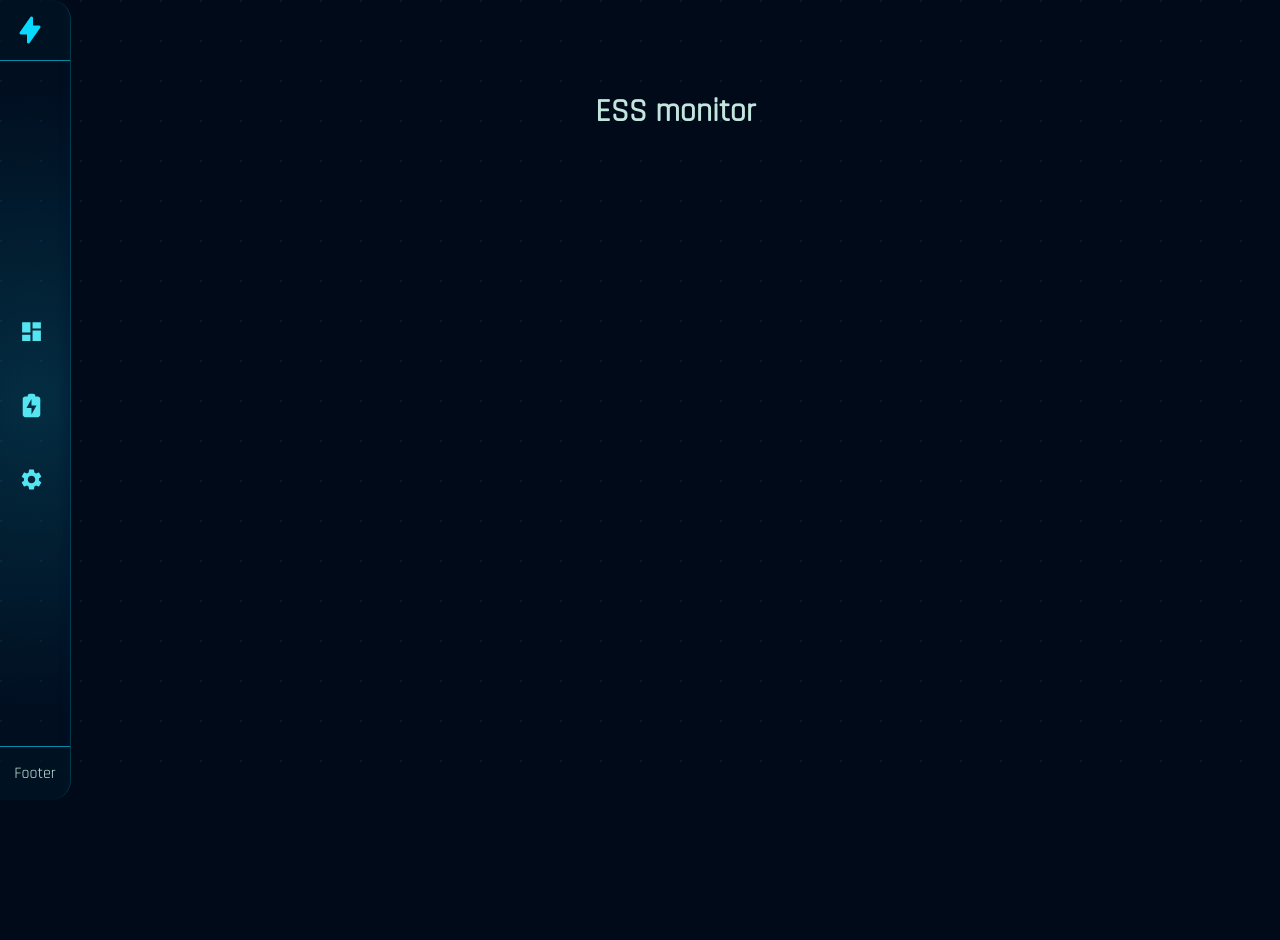
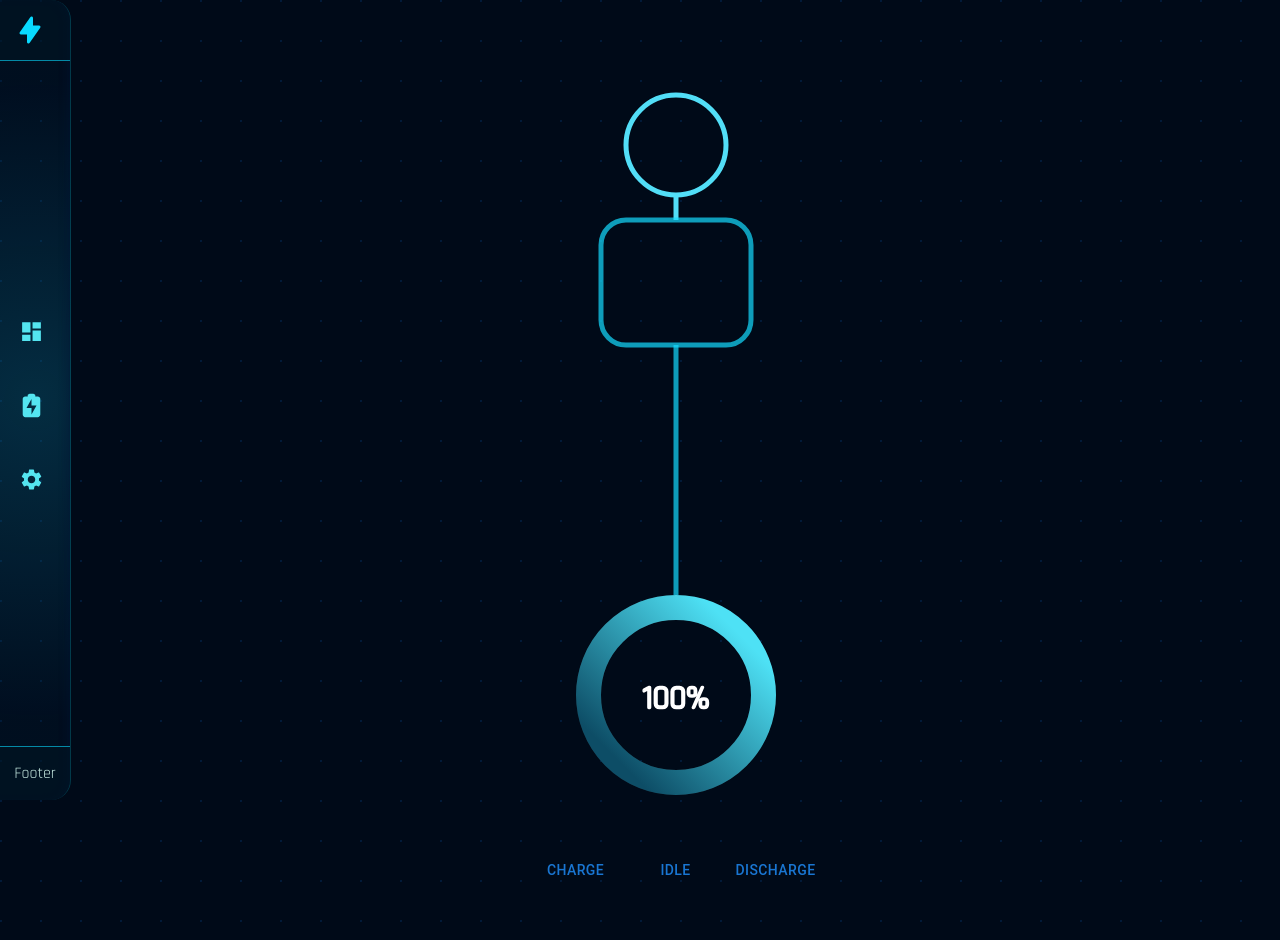
Before and after one commit to Stockman-Jr/react-project, a React (Create React App) app in the folder dashboard-ui/: page /ess-monitor in a window 1280 px wide. Before the commit the page ends 800 px from the top, so only its background shows below. Built offline with nearby package versions, Linux system fonts and the light colour scheme; the HTML template or start-up script is replaced by a standard one.

Commit message:
Add monitor page

```diff
--- a/dashboard-ui/src/App.css
+++ b/dashboard-ui/src/App.css
@@ -37,3 +37,18 @@ h1 {
   text-align: center;
   align-items: center;
 }
+
+.path-ani {
+  animation: draw 10s infinite;
+  animation-timing-function: linear;
+}
+
+@keyframes draw {
+  0% {
+    stroke-opacity: 1;
+  }
+  100% {
+    stroke-dashoffset: 0;
+    stroke-opacity: 1;
+  }
+}
--- a/dashboard-ui/src/App.js
+++ b/dashboard-ui/src/App.js
@@ -3,6 +3,7 @@ import { Routes, Route } from "react-router-dom";
 import "./App.css";
 import SideBar from "./components/SideBar";
 import Dashboard from "./pages/Dashboard";
+import EssMonitor from "./pages/EssMonitor";
 
 function App() {
   return (
@@ -11,7 +12,7 @@ function App() {
       <main>
         <Routes>
           <Route path="/" element={<Dashboard />} />
-          <Route path="/ess-monitor" element={<h1>ESS monitor</h1>} />
+          <Route path="/ess-monitor" element={<EssMonitor />} />
           <Route path="/settings" element={<h1>Settings</h1>} />
         </Routes>
       </main>
--- a/dashboard-ui/src/components/BatterySVG.js
+++ b/dashboard-ui/src/components/BatterySVG.js
@@ -106,17 +106,6 @@ const BatterySVG = ({ radius, strokeWidth, progress, isCharging }) => {
         <text font-size="13" textAnchor="middle" stroke="white" x="30" y="45">
           {progress}%
         </text>
-        <text fontSize="8px" textAnchor="middle" stroke="white" x="30" y="-120">
-          <tspan x="30" y="-135">
-            L1: x A
-          </tspan>
-          <tspan x="30" y="-120">
-            L2: x A
-          </tspan>
-          <tspan x="30" y="-105">
-            L3: x A
-          </tspan>
-        </text>
       </svg>
     </div>
   );
--- /dev/null
+++ b/dashboard-ui/src/pages/EssMonitor.js
@@ -0,0 +1,47 @@
+import React, { useState } from "react";
+import BatterySVG from "../components/BatterySVG";
+import btnStyles from "../styles/Buttons.module.css";
+import ContentContainer from "../components/ContentContainer";
+import { Stack, Button } from "@mui/material";
+
+function EssMonitor() {
+  const [isCharging, setIsCharging] = useState(false);
+  const charge = () => {
+    setIsCharging(true);
+  };
+
+  const discharge = () => {
+    setIsCharging(false);
+  };
+  return (
+    <div>
+      <BatterySVG
+        isCharging={isCharging}
+        radius={40}
+        strokeWidth={10}
+        progress={100}
+      />
+      <Stack
+        spacing={2}
+        direction="row"
+        useFlexGap
+        flexWrap="wrap"
+        justifyContent="center"
+        alignItems="center"
+        sx={{
+          height: 100,
+        }}
+      >
+        <Button className={btnStyles.Btn} onClick={charge}>
+          Charge
+        </Button>
+        <Button className={btnStyles.Btn}>Idle</Button>
+        <Button className={btnStyles.Btn} onClick={discharge}>
+          Discharge
+        </Button>
+      </Stack>
+    </div>
+  );
+}
+
+export default EssMonitor;
```
